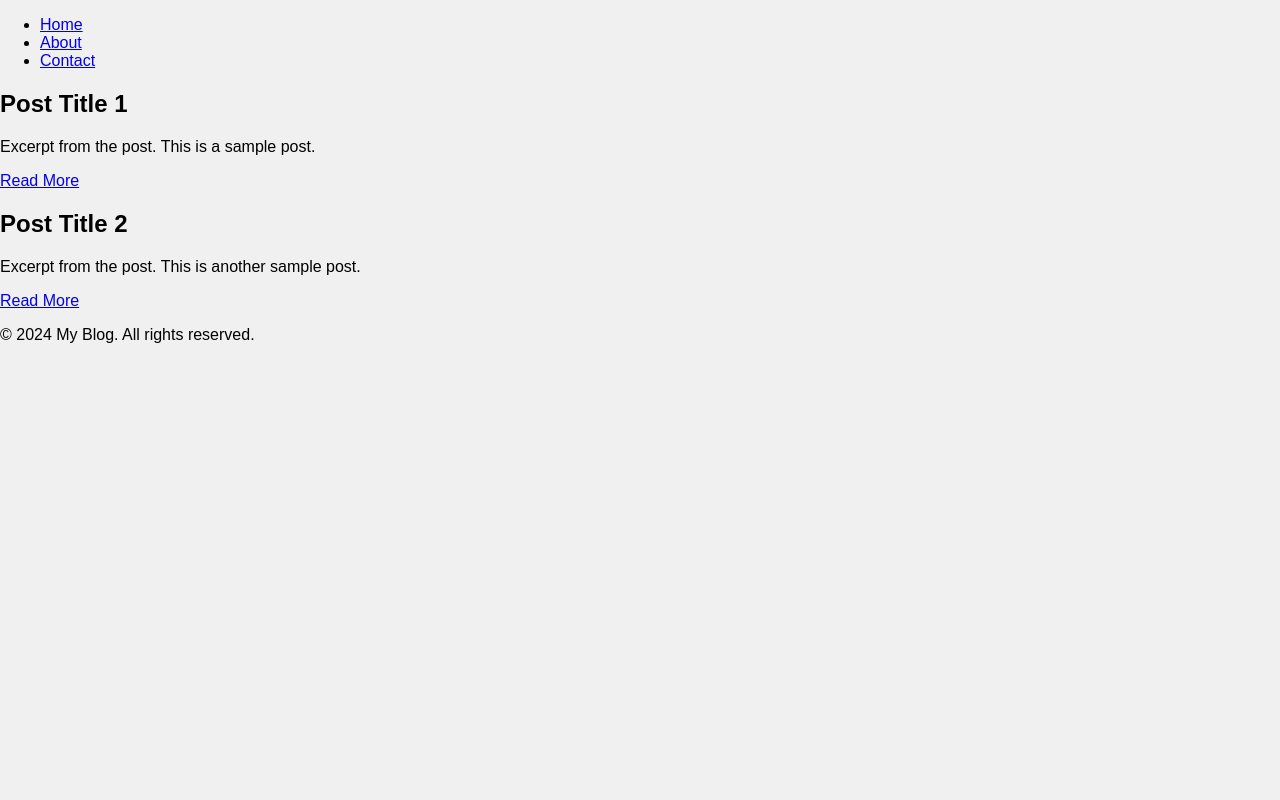
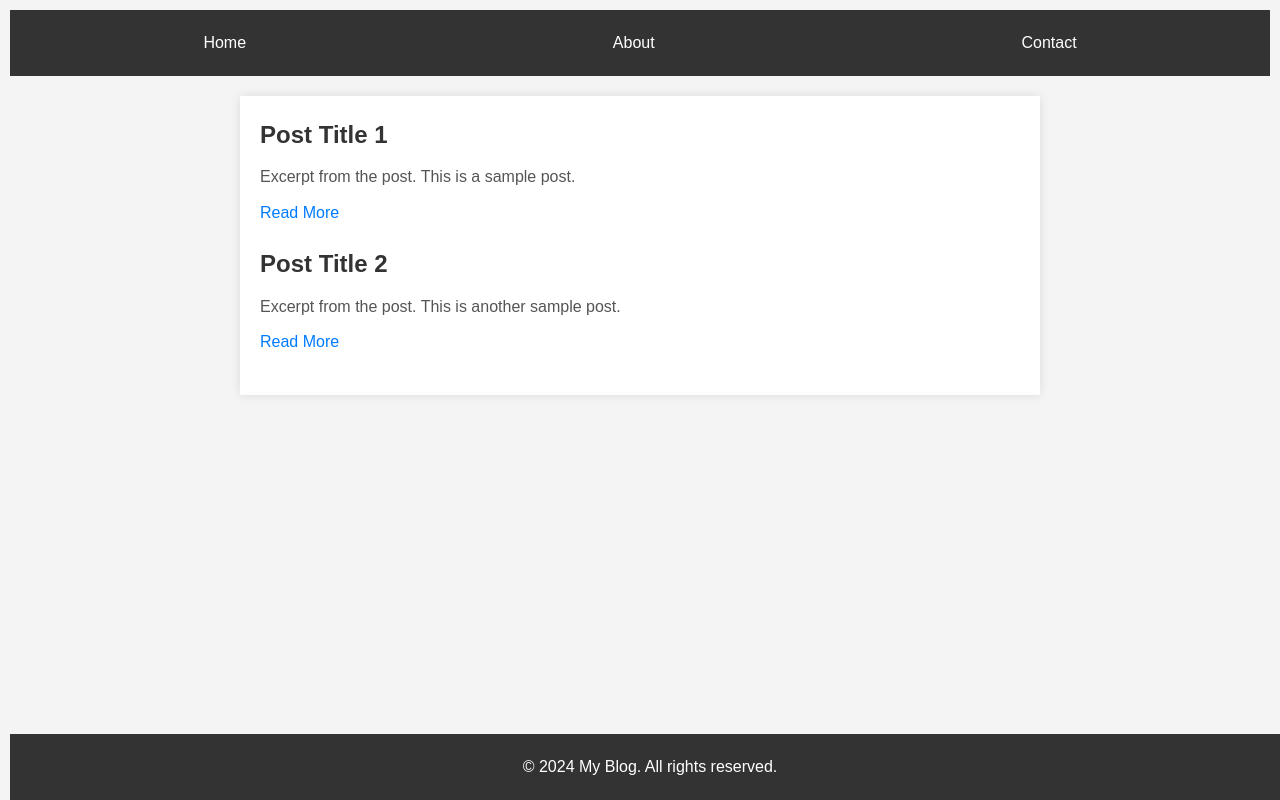
Before and after one commit to Cilavani/Dashboard, a plain HTML site: page index.html in a window 1280 px wide. Drawn offline with Linux system fonts and the light colour scheme.

Commit message:
Update style.css
Change

```diff
--- a/style.css
+++ b/style.css
@@ -1,23 +1,80 @@
+/* Basic Reset */
+* {
+    margin: 0;
+    padding: 0;
+    box-sizing: border-box;
+}
+
 body {
     font-family: Arial, sans-serif;
-    background-color: #f0f0f0;
-    margin: 0;
-    padding: 0;
+    line-height: 1.6;
+    background-color: #f4f4f4;
+    color: #333;
+    padding: 10px;
 }
-.header {
+
+/* Navigation Bar */
+nav {
+    background-color: #333;
+    padding: 10px;
+}
+
+nav ul {
+    list-style: none;
+    display: flex;
+    justify-content: space-around;
+}
+
+nav ul li a {
+    color: white;
+    text-decoration: none;
+    padding: 10px;
+    display: block;
+}
+
+nav ul li a:hover {
+    background-color: #575757;
+}
+
+/* Main Content */
+main {
+    max-width: 800px;
+    margin: 20px auto;
+    background: white;
+    padding: 20px;
+    box-shadow: 0 0 10px rgba(0,0,0,0.1);
+}
+
+#posts .post {
+    margin-bottom: 20px;
+}
+
+#posts .post h2 {
+    margin-bottom: 10px;
+    color: #333;
+}
+
+#posts .post p {
+    margin-bottom: 10px;
+    color: #555;
+}
+
+#posts .post a {
+    text-decoration: none;
+    color: #007BFF;
+}
+
+#posts .post a:hover {
+    text-decoration: underline;
+}
+
+/* Footer */
+footer {
+    text-align: center;
+    padding: 20px;
     background-color: #333;
     color: white;
-    padding: 20px;
-    text-align: center;
-}
-.main {
-    padding: 20px;
-}
-.footer {
-    background-color: #333;
-    color: white;
-    text-align: center;
-    padding: 10px;
+    margin-top: 40px;
     position: fixed;
     bottom: 0;
     width: 100%;
```
